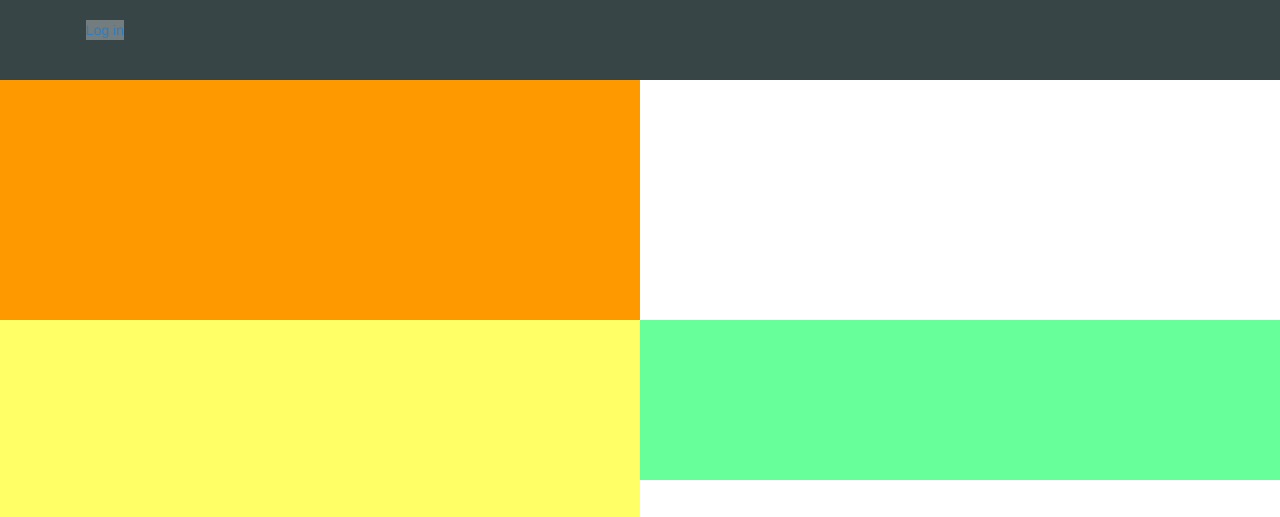
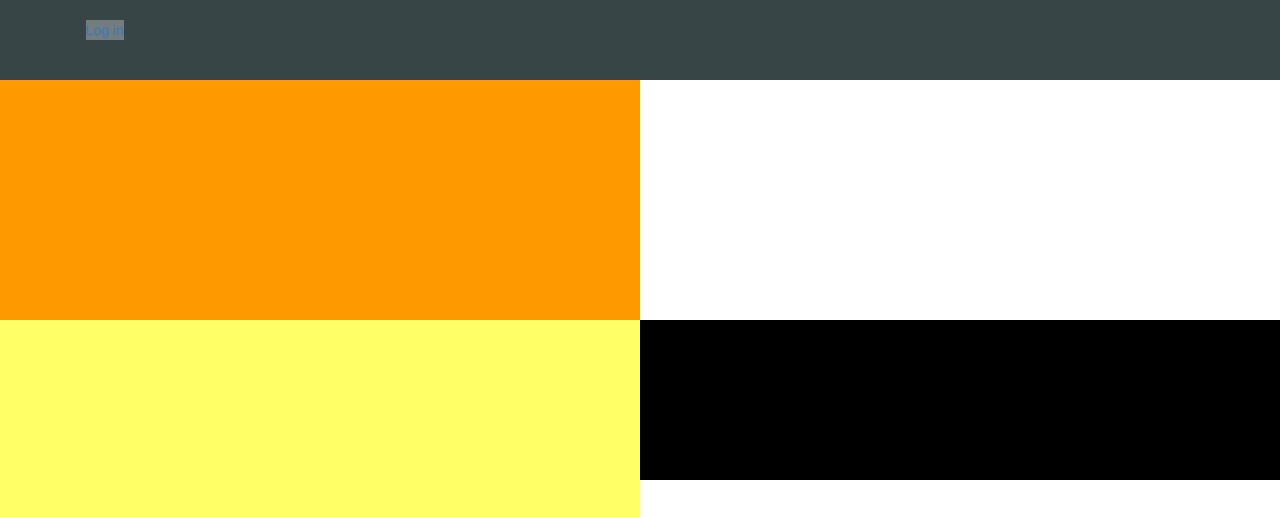
Before and after one commit to monicablecky/tutorial-proyek-tim, a plain HTML site: page index.html in a window 1280 px wide. Shown: the top 517 px of the page. Drawn offline with Linux system fonts and the light colour scheme; files that its build step writes are made by us from their sources.

Commit message:
Update Q

```diff
--- a/stylesheet.css
+++ b/stylesheet.css
@@ -43,7 +43,7 @@ header {
 .tambah1 {
 	height: 20%;
   	width: 100%;
-	background-color:#66ff99;
+	background-color:black;
 }
 
 h2 {
```
